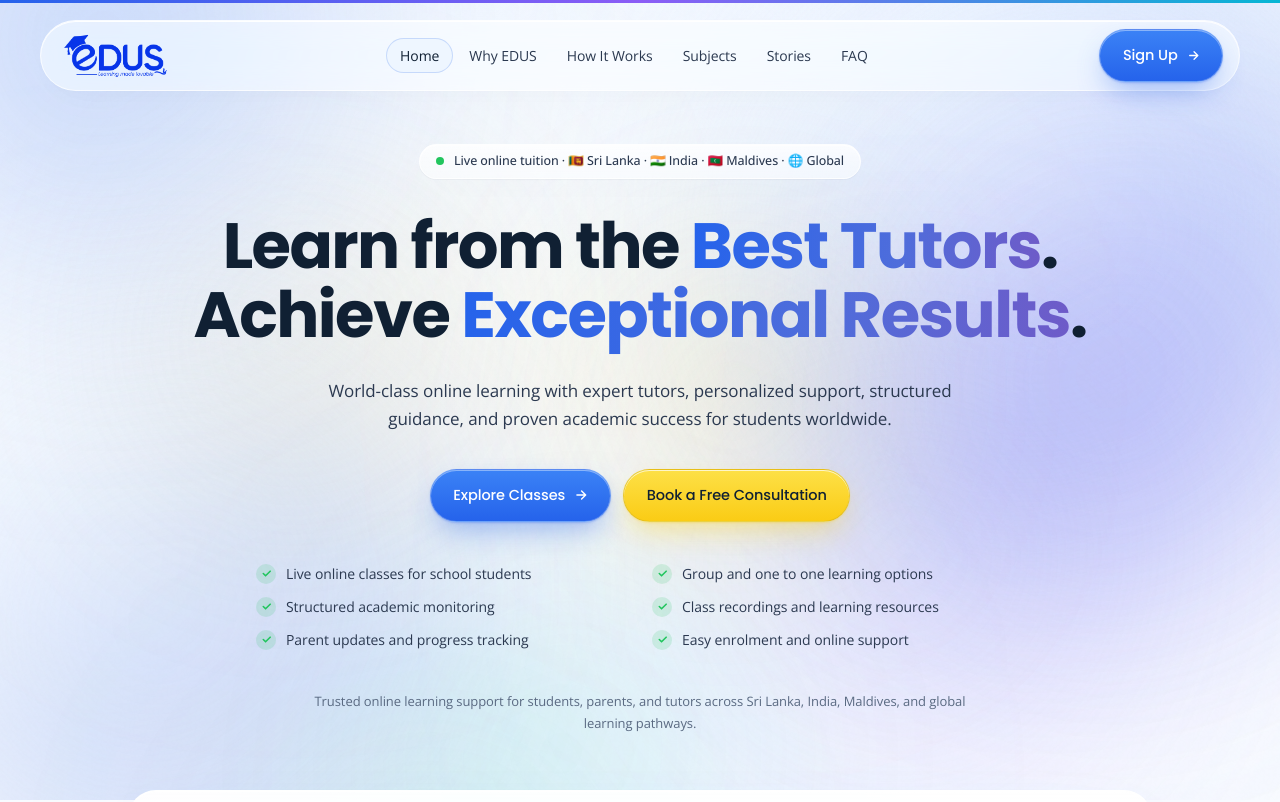
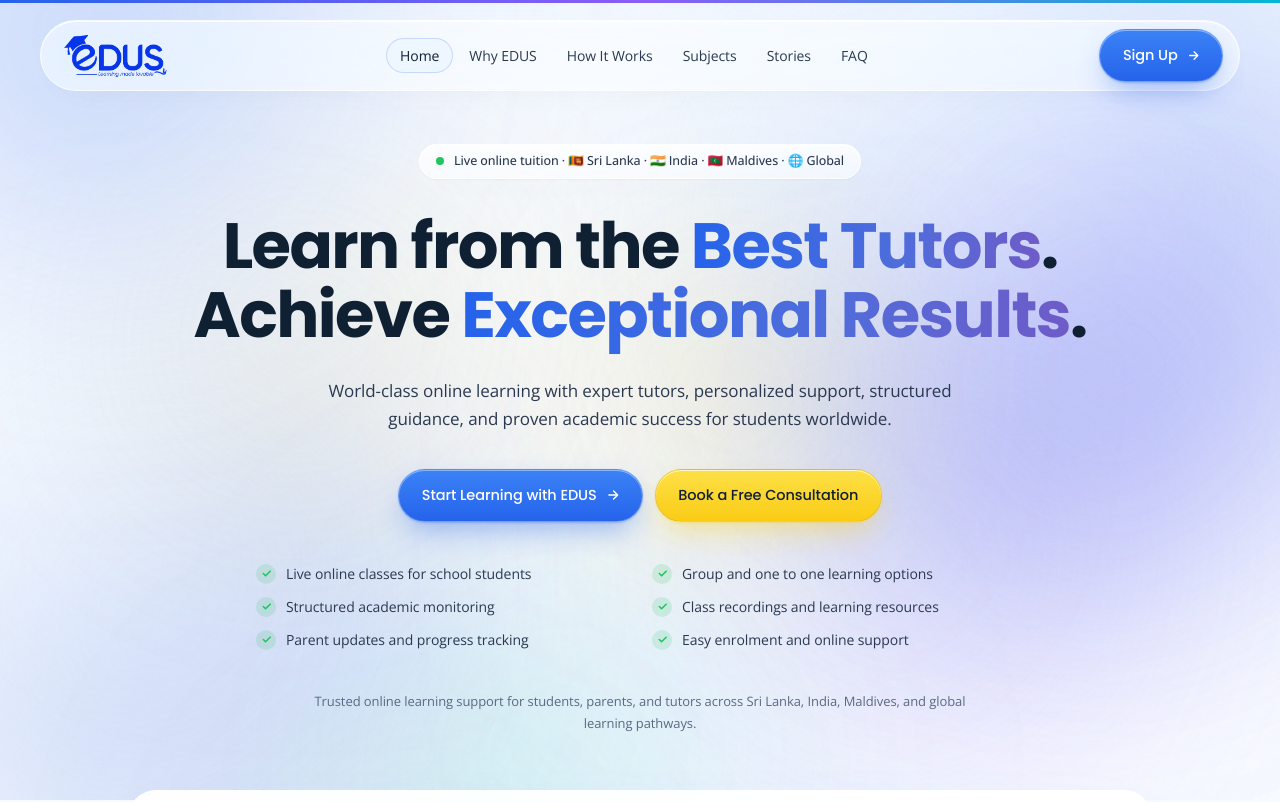
Before and after one commit to edustutor/edusmainwebsite, a Next.js app: page / in a window 1280 px wide. Shown: the top 802 px of the page. Built offline with nearby package versions, Linux system fonts and the light colour scheme.

Commit message:
feat: update Hero component call-to-action button to link to signup page

```diff
--- a/components/Hero.tsx
+++ b/components/Hero.tsx
@@ -110,12 +110,17 @@
           initial="hidden"
           animate="show"
         >
-          <Link href="#regions" className="btn btn-primary">
-            Explore Classes
+          <a
+            href="https://signup.edustutor.com/"
+            target="_blank"
+            rel="noopener noreferrer"
+            className="btn btn-primary"
+          >
+            Start Learning with EDUS
             <svg width="14" height="14" viewBox="0 0 24 24" fill="none" stroke="currentColor" strokeWidth="2.4" aria-hidden>
               <path d="M5 12h14M13 5l7 7-7 7" strokeLinecap="round" strokeLinejoin="round" />
             </svg>
-          </Link>
+          </a>
           <Link href="/contact" className="btn btn-yellow">Book a Free Consultation</Link>
         </m.div>
 
```
